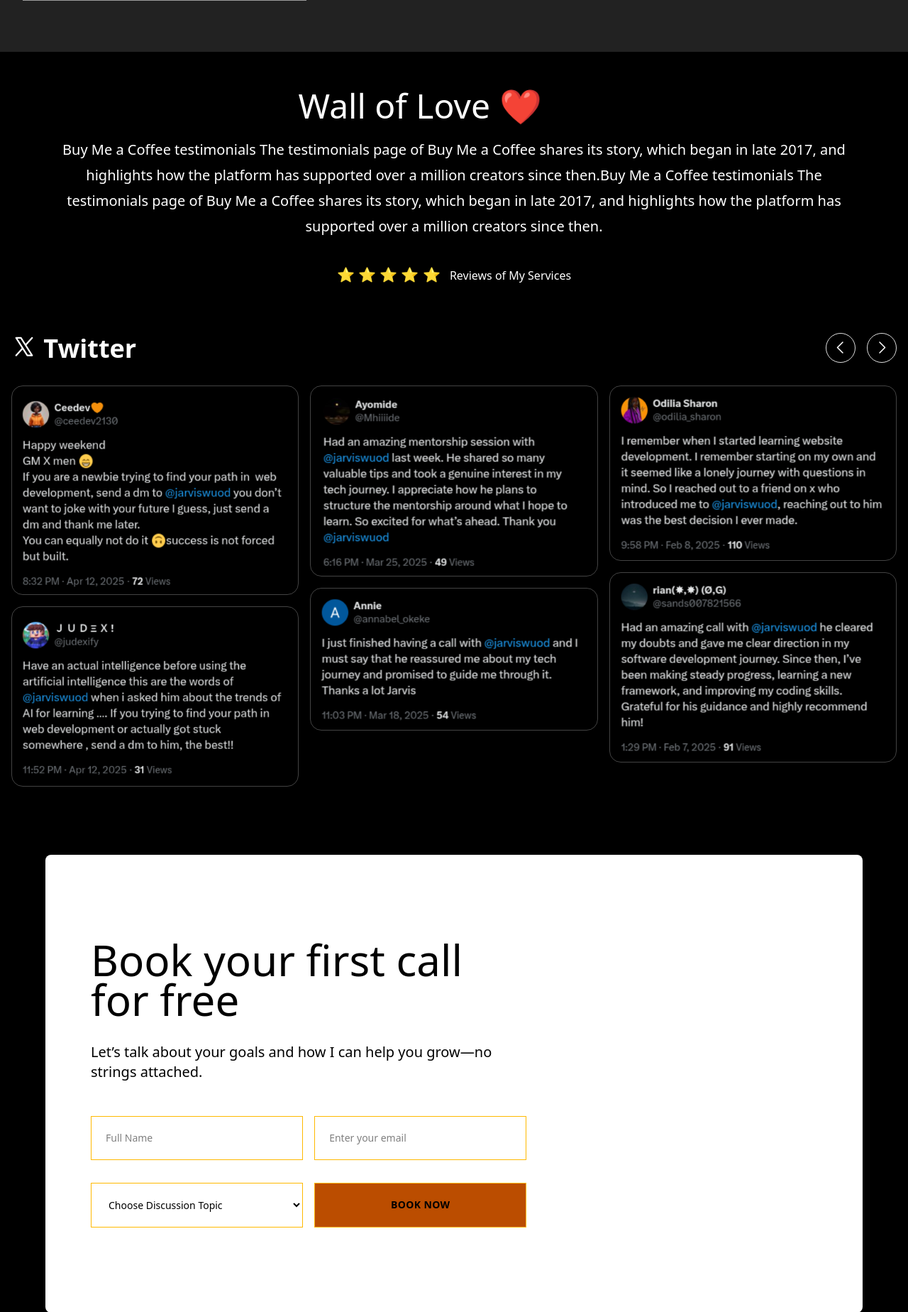
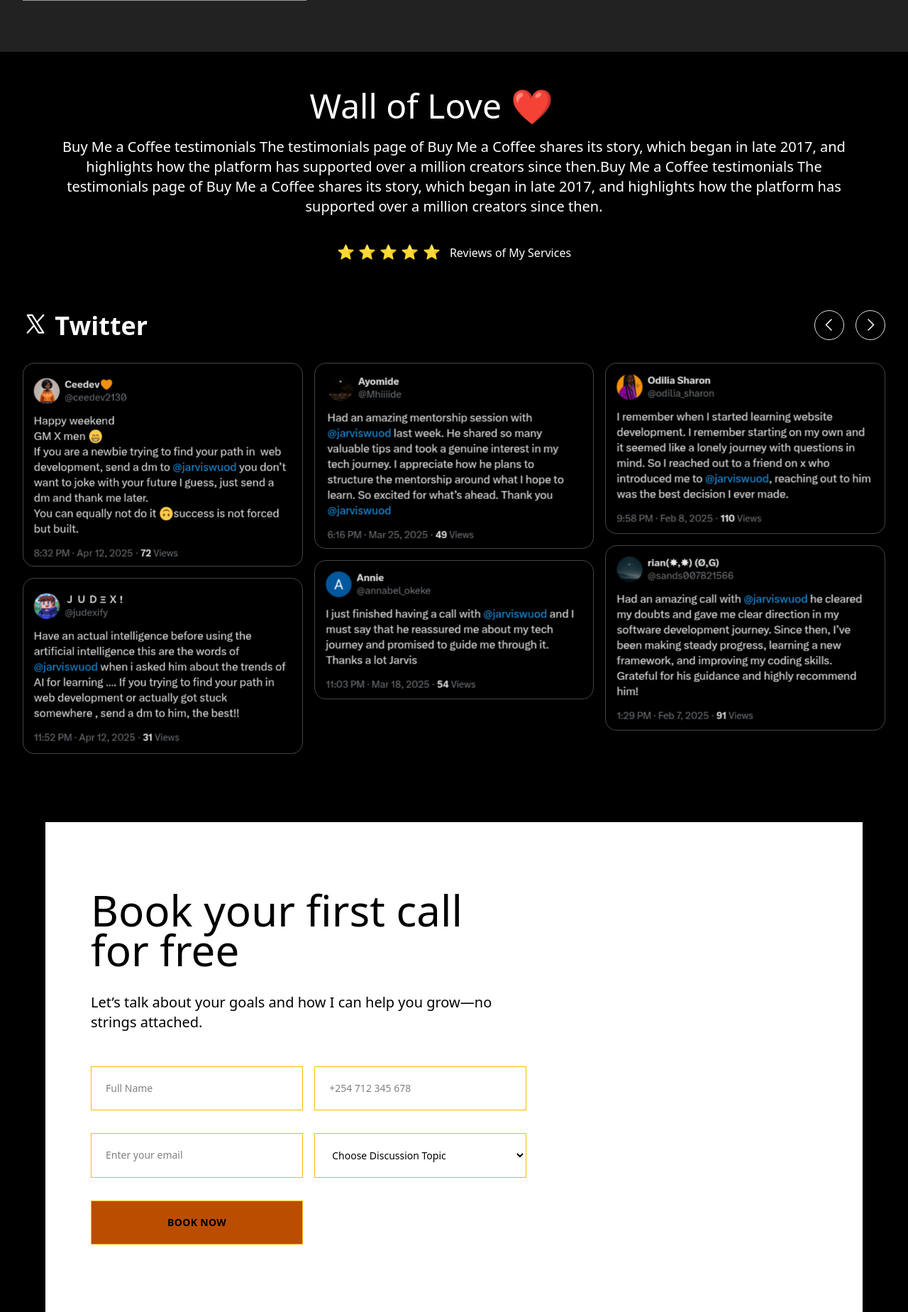
Before and after one commit to jarviswuod/jarvisWuodWebsite, a Django app: page / in a window 1280 px wide. Shown: the part 2652-4500 px from the top of the page at 71% size. Run offline with Django 5.2, Linux system fonts and the light colour scheme; grey boxes are pictures that could not be loaded.

Commit message:
Footer  & HomePage sections

```diff
--- a/templates/base.html
+++ b/templates/base.html
@@ -164,10 +164,10 @@
     </header>
     {% block body_content %} {%endblock body_content %}
 
-    <footer class="bg-[#111] text-white">
-      <div class="border-y-1 border-[#444]">
+    <footer class="bg-[#111]">
+      <div class="border-y-1 border-[#444] px-8">
         <ul
-          class="max-w-6xl mx-auto py-24 grid grid-cols-3 gap-8 items-center justify-center"
+          class="max-w-6xl mx-auto py-12 sm:py-18 md:py-24 grid grid-cols-1 sm:grid-cols-3 gap-8 items-center justify-center"
         >
           <li class="text-center text-base text-amber-700">
             <p class="mb-2">
@@ -222,7 +222,7 @@
           </li>
         </ul>
       </div>
-      <div class="py-8 text-sm">
+      <div class="py-4 sm:py-8 text-sm px-8">
         <p class="text-center mb-4">
           &copy; 2025 Jarvis Wuod. All rights reserved.
           <a
--- a/templates/home.html
+++ b/templates/home.html
@@ -78,11 +78,11 @@ you will fall in love with{% endblock title_content %}
     <div
       class="home-hero-card min-h-lvh flex items-center justify-center flex-col hidden"
     >
-      <h1
+      <h2
         class="text-4xl sm:text-5xl lg:text-6xl font-bold text-center mb-4 sm:mb-6 lg:mb-8"
       >
         A personalized CV & LinkedIn review, deliver to you on demand.
-      </h1>
+      </h2>
       <p
         class="text-lg sm:text-xl lg:text-2xl text-center max-w-[840px] mb-8 sm:mb-12 lg:mb-16"
       >
@@ -140,8 +140,6 @@ you will fall in love with{% endblock title_content %}
     >
       Discover how I can help you through tailored solutions.
     </p>
-
-    {% comment %} text-4xl sm:text-5xl lg:text-6xl {% endcomment %}
 
     <div class="grid grid-cols-1 md:grid-cols-2 gap-8 md:gap-12 items-center">
       <div class="w-full">
@@ -230,12 +228,16 @@ you will fall in love with{% endblock title_content %}
   </div>
 </section>
 
-<section class="bg-black text-white my-12">
-  <div class="max-w-[1280px] text-xl/9 mx-auto px-4">
-    <p class="text-5xl/14 text-center font-medium mb-4 max-w-6xl">
+<section class="my-12 px-8">
+  <div class="max-w-[1280px] text-xl/9 mx-auto">
+    <p
+      class="text-3xl sm:text-4xl lg:text-5xl/14 mb-2 lg:mb-4 text-center font-medium max-w-6xl"
+    >
       Wall of Love ❤️
     </p>
-    <p class="text-center max-w-6xl mx-auto mb-8">
+    {% comment %} text-4xl sm:text-5xl lg:text-6xl {% endcomment %}
+
+    <p class="text-lg md:text-xl text-center max-w-6xl mx-auto mb-6 md:mb-8">
       Buy Me a Coffee testimonials The testimonials page of Buy Me a Coffee
       shares its story, which began in late 2017, and highlights how the
       platform has supported over a million creators since then.Buy Me a Coffee
@@ -266,7 +268,9 @@ you will fall in love with{% endblock title_content %}
       </p>
     </h4>
 
-    <ul class="testimonial grid grid-cols-3 gap-4 items-start mb-24">
+    <ul
+      class="testimonial grid grid-cols-1 md:grid-cols-2 xl:grid-cols-3 gap-4 items-start mb-24"
+    >
       <li class="space-y-4">
         <div class="border-1 border-[#434343] rounded-2xl overlow-hidden p-2">
           <img src="{% static "testimonials/image_34.png" %}" alt="twitter
@@ -298,7 +302,9 @@ you will fall in love with{% endblock title_content %}
         </div>
       </li>
     </ul>
-    <ul class="testimonial grid grid-cols-3 gap-4 items-start mb-24 hidden">
+    <ul
+      class="testimonial grid grid-cols-1 md:grid-cols-2 xl:grid-cols-3 gap-4 items-start mb-24 hidden"
+    >
       <li class="space-y-4">
         <div class="border-1 border-[#434343] rounded-2xl overlow-hidden p-2">
           <img src="{% static "testimonials/image_5.png" %}" alt="twitter
@@ -330,7 +336,9 @@ you will fall in love with{% endblock title_content %}
         </div>
       </li>
     </ul>
-    <ul class="testimonial grid grid-cols-3 gap-4 items-start mb-24 hidden">
+    <ul
+      class="testimonial grid grid-cols-1 md:grid-cols-2 xl:grid-cols-3 gap-4 items-start mb-24 hidden"
+    >
       <li class="space-y-4">
         <div class="border-1 border-[#434343] rounded-2xl overlow-hidden p-2">
           <img src="{% static "testimonials/image_11.png" %}" alt="twitter
@@ -364,7 +372,9 @@ you will fall in love with{% endblock title_content %}
         </div>
       </li>
     </ul>
-    <ul class="testimonial grid grid-cols-3 gap-4 items-start mb-24 hidden">
+    <ul
+      class="testimonial grid grid-cols-1 md:grid-cols-2 xl:grid-cols-3 gap-4 items-start mb-24 hidden"
+    >
       <li class="space-y-4">
         <div class="border-1 border-[#434343] rounded-2xl overlow-hidden p-2">
           <img src="{% static "testimonials/image_17.png" %}" alt="twitter
@@ -397,7 +407,9 @@ you will fall in love with{% endblock title_content %}
         </div>
       </li>
     </ul>
-    <ul class="testimonial grid grid-cols-3 gap-4 items-start mb-24 hidden">
+    <ul
+      class="testimonial grid grid-cols-1 md:grid-cols-2 xl:grid-cols-3 gap-4 items-start mb-24 hidden"
+    >
       <li class="space-y-4">
         <div class="border-1 border-[#434343] rounded-2xl overlow-hidden p-2">
           <img src="{% static "testimonials/image_23.png" %}" alt="twitter
@@ -431,7 +443,9 @@ you will fall in love with{% endblock title_content %}
         </div>
       </li>
     </ul>
-    <ul class="testimonial grid grid-cols-3 gap-4 items-start mb-24 hidden">
+    <ul
+      class="testimonial grid grid-cols-1 md:grid-cols-2 xl:grid-cols-3 gap-4 items-start mb-24 hidden"
+    >
       <li class="space-y-4">
         <div class="border-1 border-[#434343] rounded-2xl overlow-hidden p-2">
           <img src="{% static "testimonials/image_29.png" %}" alt="twitter
@@ -457,25 +471,34 @@ you will fall in love with{% endblock title_content %}
   </div>
 </section>
 
-<section class="my-12">
+<section class="my-12 md:my-18 sm:px-8">
   <form
-    class="max-w-6xl mx-auto px-16 py-12 bg-white text-black rounded-lg grid grid-cols-[3fr_2fr]"
+    class="max-w-6xl mx-auto px-8 sm:px-12 lg:px-16 py-12 md:py-18 lg:py-24 bg-white text-black rounded-base grid grid-cols-2 lg:grid-cols-[3fr_1fr] xl:grid-cols-[3fr_2fr]"
   >
-    <div class="py-18">
-      <h3 class="text-6xl/14 font-medium mb-8 text-left max-w-6xl">
+    <div class="">
+      <h1 class="text-6xl/14 font-medium mb-8 text-left max-w-6xl">
         Book your first call for free
-      </h3>
+      </h1>
       <p class="text-xl mb-12">
         Let’s talk about your goals and how I can help you grow—no strings
         attached.
       </p>
 
-      <div class="grid grid-cols-2 gap-4 gap-y-8 justify-between text-sm">
+      <div
+        class="grid grid-cols-1 sm:grid-cols-2 gap-4 gap-y-8 justify-between text-sm"
+      >
         <input
           type="text"
           name="name"
           id="name"
           placeholder="Full Name"
+          class="border-1 border-amber-400 p-5"
+        />
+        <input
+          type="tel"
+          name="phone"
+          id="phone"
+          placeholder="+254 712 345 678"
           class="border-1 border-amber-400 p-5"
         />
         <input
@@ -508,18 +531,23 @@ you will fall in love with{% endblock title_content %}
   </form>
 </section>
 
-<section class="my-12">
-  <div class="max-w-7xl mx-auto px-8 py-12">
+<section class="my-12 px-8">
+  <div class="max-w-7xl mx-auto py-12">
     <h3
       class="text-left text-base font-bold uppercase text-amber-700 mb-4 max-w-6xl"
     >
       Latest Software projects
     </h3>
-    <p class="text-5xl/14 font-medium mb-18 text-left max-w-6xl">
+    <p
+      class="text-3xl sm:text-4xl lg:text-5xl/14 mb-12 lg:mb-18 font-medium text-left max-w-6xl"
+    >
       As a Fullstack developer, here are some of the latest software projects
       I’ve worked on.
     </p>
-    <div class="grid grid-cols-[3fr_2fr] gap-16 mb-28">
+
+    <div
+      class="grid grid-cols-1 lg:grid-cols-[3fr_2fr] gap-16 sm:mb-8 lg:mb-28"
+    >
       <div>
         <a
           target="_blank"
@@ -540,7 +568,7 @@ you will fall in love with{% endblock title_content %}
           KandaFocus Photography
         </a>
       </div>
-      <div class="self-end translate-y-28">
+      <div class="self-center lg:self-end translate-y-0 lg:translate-y-28">
         <a
           target="_blank"
           href="https://www.keymoneyfinance.co.ke/"
@@ -564,32 +592,37 @@ you will fall in love with{% endblock title_content %}
   </div>
 </section>
 
-<section class="my-12">
-  <div class="max-w-7xl mx-auto px-8 py-12">
+<section class="mt-12 px-8 bg-[#222]">
+  <div class="max-w-7xl mx-auto py-12">
     <h3
       class="text-left text-base font-bold uppercase text-amber-700 mb-4 max-w-6xl"
     >
       Latest Blog Posts
     </h3>
-
-    <p class="text-5xl/14 font-medium mb-18 text-left max-w-6xl">
+    <p
+      class="text-3xl sm:text-4xl lg:text-5xl/14 mb-12 lg:mb-18 font-medium text-left max-w-6xl"
+    >
       Dev life, growth plans, health wins, money moves * real talk, my journey,
       unfiltered. *
     </p>
 
-    <ul class="grid grid-cols-3 gap-8">
+    <ul
+      class="grid grid-cols-1 sm:grid-cols-2 lg:grid-cols-3 gap-y-16 gap-8 items-center justify-center"
+    >
       <li>
-        <div class="mb-4">
+        <div class="mb-4 md:mb-6">
           <img
             src="https://images.pexels.com/photos/31173342/pexels-photo-31173342/free-photo-of-two-dogs-in-amsterdam-street-portrait.jpeg?auto=compress&cs=tinysrgb&w=600&lazy=load"
             alt="random image from online"
           />
         </div>
 
-        <h3 class="text-3xl text-[#fefefe] font-medium mb-4">
+        <h3
+          class="text-2xl md:text-3xl text-[#fefefe] font-medium mb-2 md:mb-4"
+        >
           My Journey of Progress
         </h3>
-        <p class="text-lg/8 text-[#dedede] mb-4">
+        <p class="text-lg/8 text-[#dedede] mb-2 md:mb-4">
           Hard Truths, Habits, and Hustle
         </p>
 
@@ -601,16 +634,18 @@ you will fall in love with{% endblock title_content %}
         </a>
       </li>
       <li>
-        <div class="mb-4">
+        <div class="mb-4 md:mb-6">
           <img
             src="https://images.pexels.com/photos/31173342/pexels-photo-31173342/free-photo-of-two-dogs-in-amsterdam-street-portrait.jpeg?auto=compress&cs=tinysrgb&w=600&lazy=load"
             alt="random image from online"
           />
         </div>
-        <h3 class="text-3xl text-[#fefefe] font-medium mb-4">
+        <h3
+          class="text-2xl md:text-3xl text-[#fefefe] font-medium mb-2 md:mb-4"
+        >
           The 4-Step Blueprint
         </h3>
-        <p class="text-lg/8 text-[#dedede] mb-4">
+        <p class="text-lg/8 text-[#dedede] mb-2 md:mb-4">
           How I'm Supercharging My Personal Brand Growth on X
         </p>
 
@@ -622,17 +657,21 @@ you will fall in love with{% endblock title_content %}
         </a>
       </li>
 
-      <li>
-        <div class="mb-4">
+      <li
+        class="col-span-1 sm:col-span-2 lg:col-span-1 max-w-full sm:max-w-1/2 lg:max-w-full self-center justify-self-center"
+      >
+        <div class="mb-4 md:mb-6">
           <img
             src="https://images.pexels.com/photos/31173342/pexels-photo-31173342/free-photo-of-two-dogs-in-amsterdam-street-portrait.jpeg?auto=compress&cs=tinysrgb&w=600&lazy=load"
             alt="random image from online"
           />
         </div>
-        <h3 class="text-3xl text-[#fefefe] font-medium mb-4">
+        <h3
+          class="text-2xl md:text-3xl text-[#fefefe] font-medium mb-2 md:mb-4"
+        >
           From Struggles to Strength
         </h3>
-        <p class="text-lg/8 text-[#dedede] mb-4">
+        <p class="text-lg/8 text-[#dedede] mb-2 md:mb-4">
           How James Clear, Alex Hormozi, and Dan Koe are transforming my life.
         </p>
 
```
